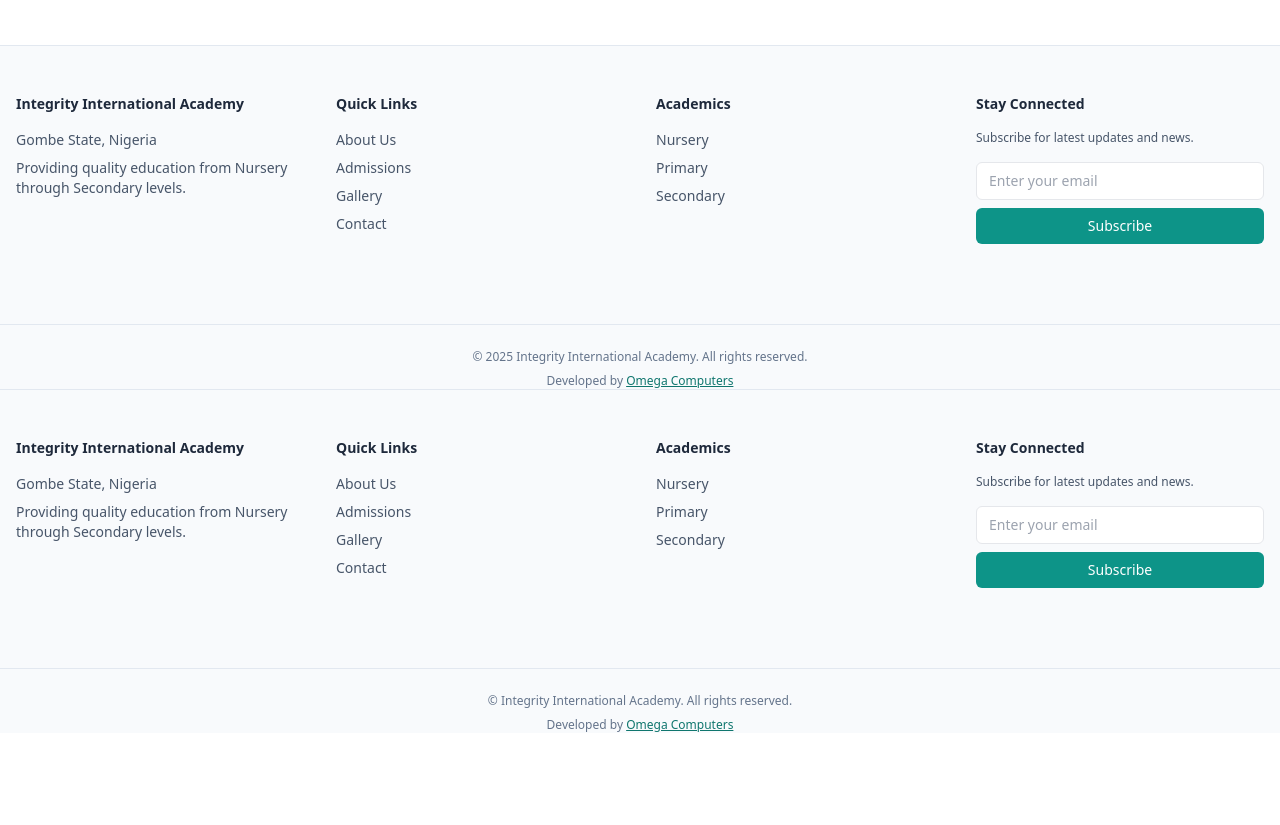
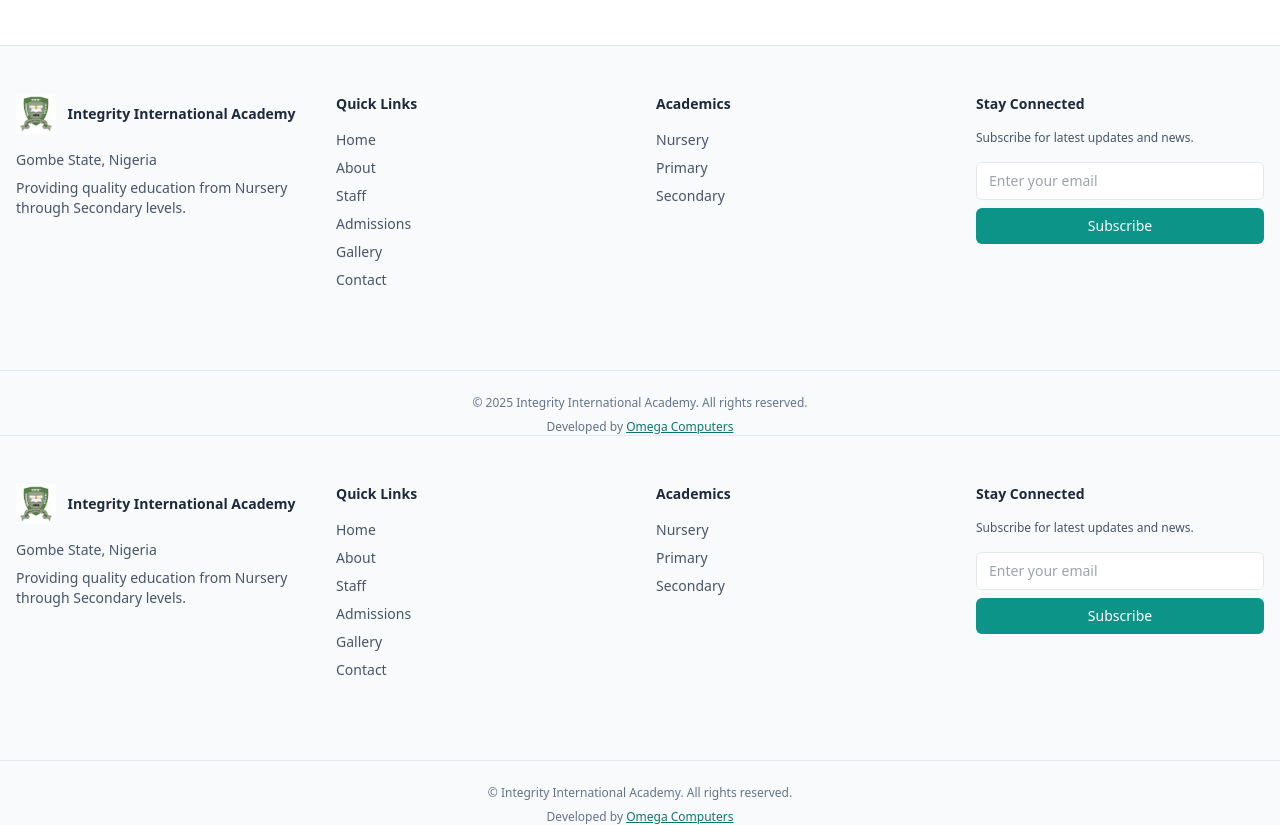
Before and after one commit to stanleybenz/integrity-academy, a plain HTML site: page admissions.html in a window 1280 px wide. Shown: the part 1477-2302 px from the top of the page. Before the commit the page ends 2210 px from the top, so only its background shows below. Drawn offline with nearby package versions, Linux system fonts and the light colour scheme.

Commit message:
Complete footer updates for admissions and contact pages
- Updated Quick Links to include Home and Staff
- Changed 'About Us' to 'About'
- Added school logo to footer first column

```diff
--- a/admissions.html
+++ b/admissions.html
@@ -142,14 +142,19 @@
     <footer class="border-t border-slate-200 bg-slate-50">
         <div class="max-w-7xl mx-auto px-4 py-12 grid gap-8 md:grid-cols-4 text-sm">
             <div>
-                <div class="font-semibold mb-4 text-slate-800">Integrity International Academy</div>
+                <a href="index.html" class="flex items-center gap-3 mb-4">
+                    <img src="assets/icons/logo.jpg" alt="Integrity International Academy" class="h-10 w-auto" />
+                    <span class="font-semibold text-slate-800">Integrity International Academy</span>
+                </a>
                 <p class="text-slate-600 mb-2">Gombe State, Nigeria</p>
                 <p class="text-slate-600">Providing quality education from Nursery through Secondary levels.</p>
             </div>
             <div>
                 <div class="font-semibold mb-4 text-slate-800">Quick Links</div>
                 <ul class="space-y-2">
-                    <li><a class="hover:text-teal-700 text-slate-600" href="about.html">About Us</a></li>
+                    <li><a class="hover:text-teal-700 text-slate-600" href="index.html">Home</a></li>
+                    <li><a class="hover:text-teal-700 text-slate-600" href="about.html">About</a></li>
+                    <li><a class="hover:text-teal-700 text-slate-600" href="staff.html">Staff</a></li>
                     <li><a class="hover:text-teal-700 text-slate-600" href="admissions.html">Admissions</a></li>
                     <li><a class="hover:text-teal-700 text-slate-600" href="gallery.html">Gallery</a></li>
                     <li><a class="hover:text-teal-700 text-slate-600" href="contact.html">Contact</a></li>
@@ -183,14 +188,19 @@
     <footer class="border-t border-slate-200 bg-slate-50">
         <div class="max-w-7xl mx-auto px-4 py-12 grid gap-8 md:grid-cols-4 text-sm">
             <div>
-                <div class="font-semibold mb-4 text-slate-800">Integrity International Academy</div>
+                <a href="index.html" class="flex items-center gap-3 mb-4">
+                    <img src="assets/icons/logo.jpg" alt="Integrity International Academy" class="h-10 w-auto" />
+                    <span class="font-semibold text-slate-800">Integrity International Academy</span>
+                </a>
                 <p class="text-slate-600 mb-2">Gombe State, Nigeria</p>
                 <p class="text-slate-600">Providing quality education from Nursery through Secondary levels.</p>
             </div>
             <div>
                 <div class="font-semibold mb-4 text-slate-800">Quick Links</div>
                 <ul class="space-y-2">
-                    <li><a class="hover:text-teal-700 text-slate-600" href="about.html">About Us</a></li>
+                    <li><a class="hover:text-teal-700 text-slate-600" href="index.html">Home</a></li>
+                    <li><a class="hover:text-teal-700 text-slate-600" href="about.html">About</a></li>
+                    <li><a class="hover:text-teal-700 text-slate-600" href="staff.html">Staff</a></li>
                     <li><a class="hover:text-teal-700 text-slate-600" href="admissions.html">Admissions</a></li>
                     <li><a class="hover:text-teal-700 text-slate-600" href="gallery.html">Gallery</a></li>
                     <li><a class="hover:text-teal-700 text-slate-600" href="contact.html">Contact</a></li>
```
Also changed, not shown: contact.html (+14 -4 lines).
